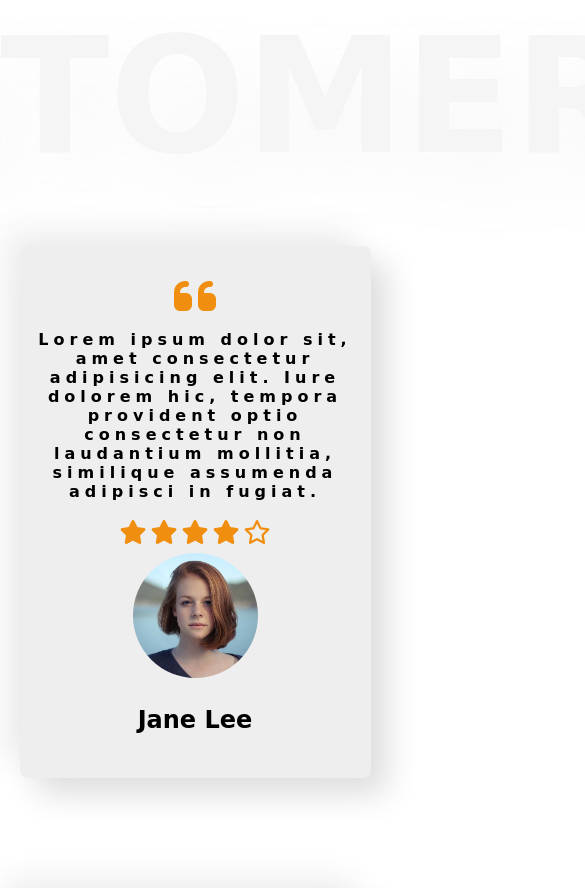
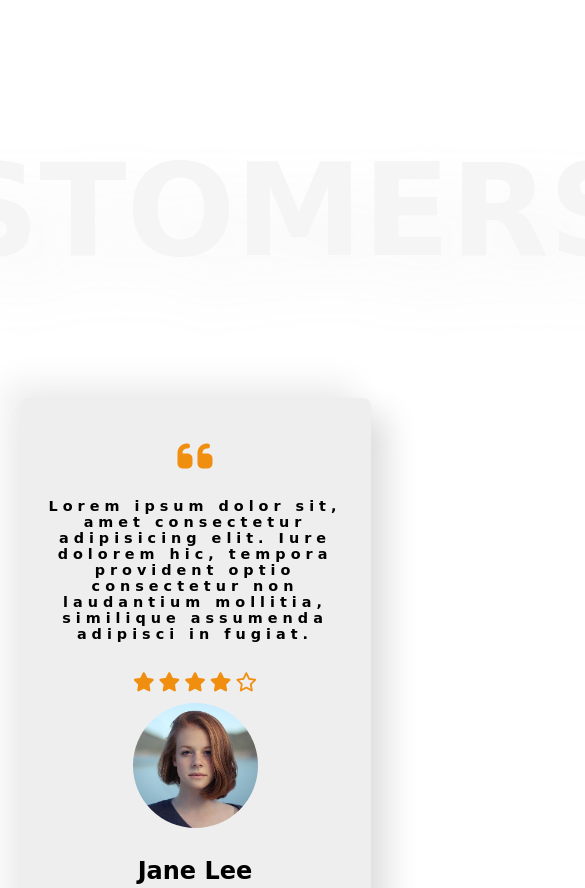
Before and after one commit to Ameer2000Mzori/Creeative-Design-Website, a website built with webpack: page src/index.html in a window 390 px wide. Shown: the part 1046-1934 px from the top of the page, 585 px wide, since content can reach past the window. Built offline with nearby package versions, Linux system fonts and the light colour scheme; a web font is replaced by a local one.

Commit message:
added responsvness size 1250px

```diff
--- a/src/style.scss
+++ b/src/style.scss
@@ -313,7 +313,7 @@ body {
         text-align: center;
         align-items: center;
         justify-content: space-evenly;
-        gap: 1rem;
+        gap: 3rem;
         margin-top: 2rem;
         margin-bottom: 2rem;
         flex-wrap: wrap;
@@ -403,8 +403,43 @@ body {
 }
 
 // customers media screen
-@media screen and (max-width: 1260px) {
-  // 1260px
+@media screen and (max-width: 1250px) {
+  // customers
+  .customers {
+    height: 2200px;
+
+    .customers-Wrap {
+      .customers-Top {
+        .customers-Top-Text-1 {
+          font-size: 8rem;
+        }
+      }
+
+      .customers-Bottom {
+        .customers-Bottom-Cards-Wrap {
+          .customers-Card {
+            .customers-Text-Wrap {
+              #customers-Card-Text-Icon {
+                font-size: 2.5rem;
+              }
+
+              .customers-Card-Text-2 {
+                font-size: 0.9rem;
+              }
+            }
+
+            .customers-Rate-Img-Name-Wrap {
+              .customers-Rate-Wrap {
+                #customers-Icon-Star {
+                  font-size: 1.2rem;
+                }
+              }
+            }
+          }
+        }
+      }
+    }
+  }
 }
 @media screen and (max-width: 1060px) {
   // 1060px
```
Also changed, not shown: src/style.css, 1 other file.
